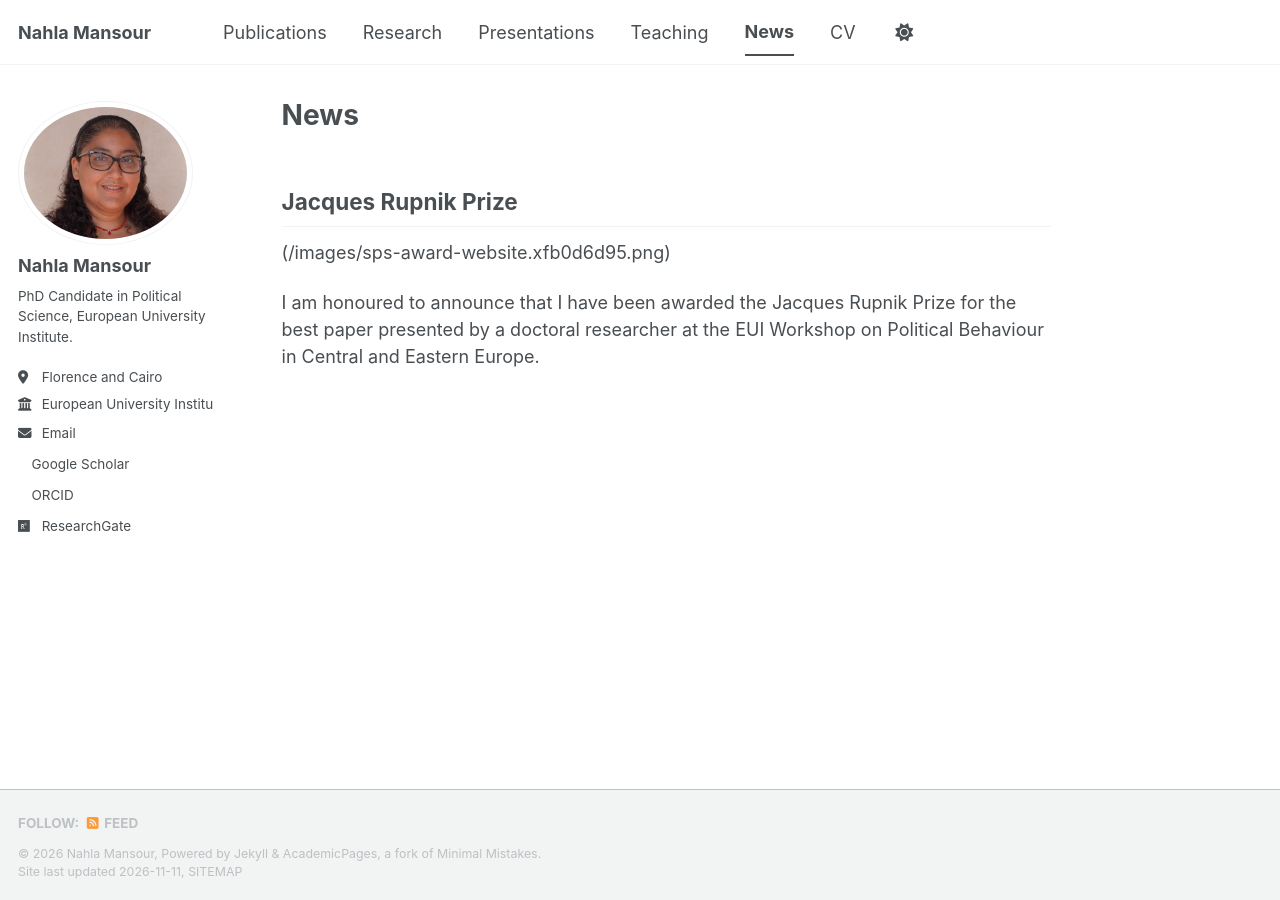
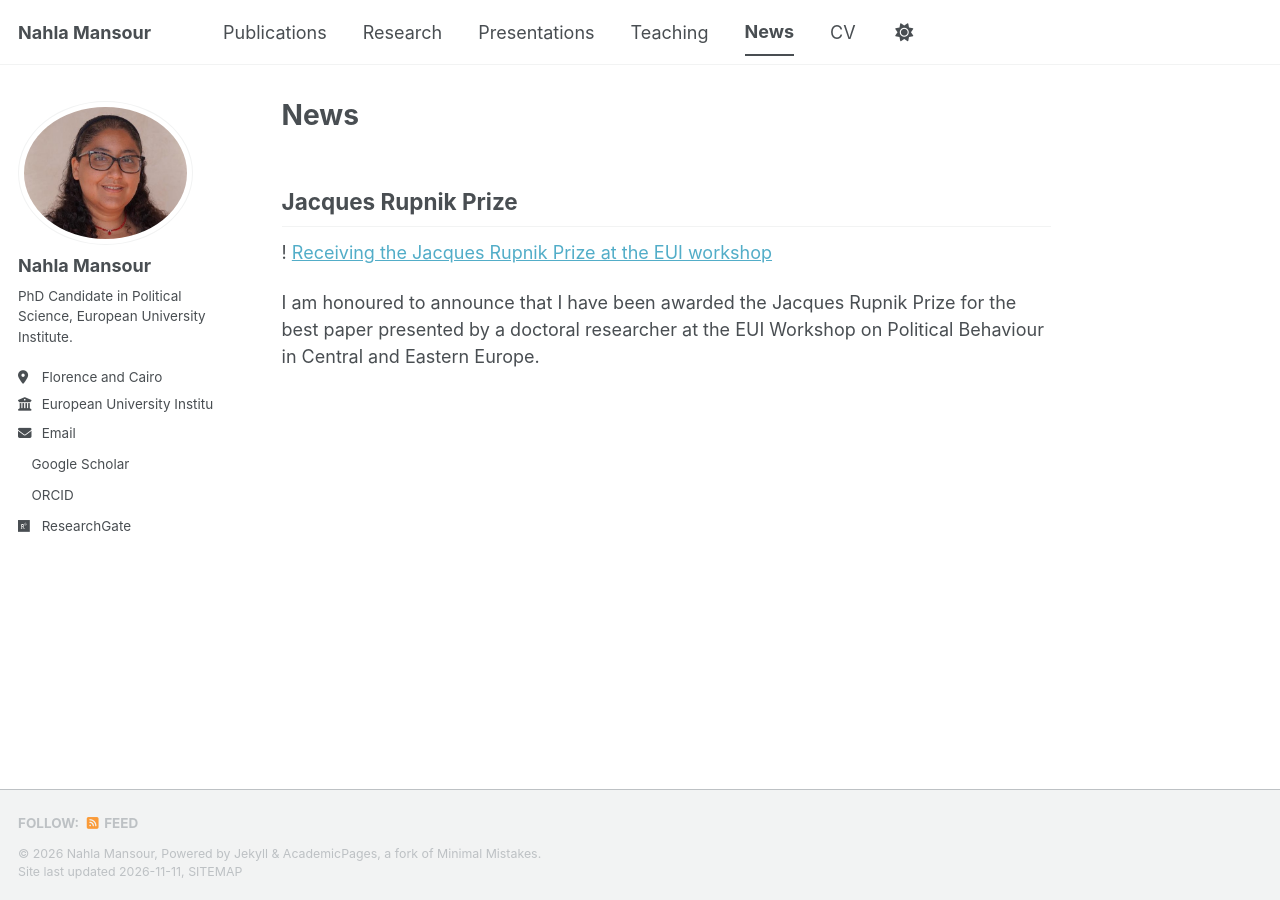
Before and after one commit to NahlaMansour/NahlaMansour.github.io, a Jekyll site: the page built from _pages/news.md, in a window 1280 px wide. Built offline with Jekyll 4.4.1, drawn with Linux system fonts in a browser that asks for light colours; a style sheet for code colours, icons or effects is not loaded.

Commit message:
Update news.md

```diff
--- a/_pages/news.md
+++ b/_pages/news.md
@@ -6,7 +6,7 @@ author_profile: true
 
 ## Jacques Rupnik Prize
 
-(/images/sps-award-website.xfb0d6d95.png)
+! [Receiving the Jacques Rupnik Prize at the EUI workshop](/images/sps-award-website.xfb0d6d95.png)
 
 I am honoured to announce that I have been awarded the Jacques Rupnik Prize for the best paper presented by a doctoral researcher at the EUI
 Workshop on Political Behaviour in Central and Eastern Europe.
```
